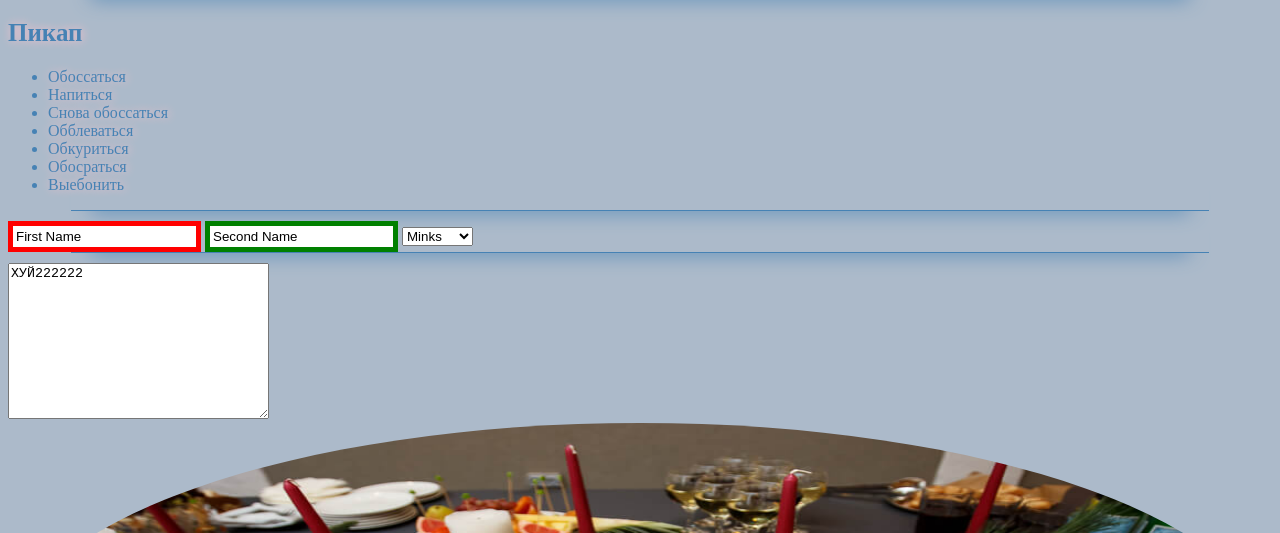
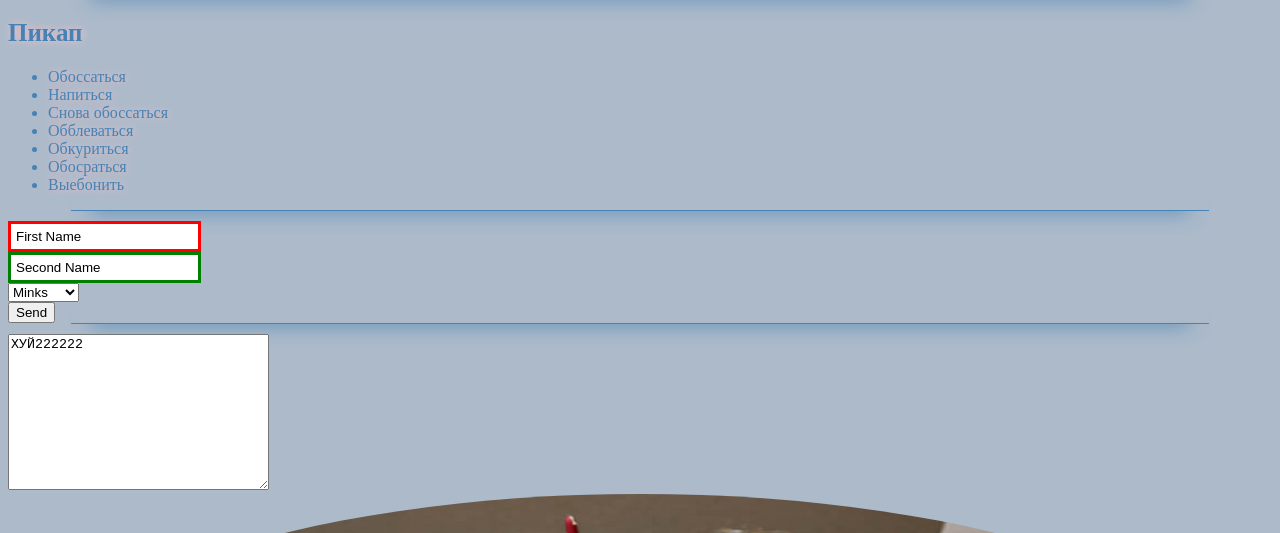
Before and after one commit to itkosobokov/catering3, a plain HTML site: page catering3/index.html in a window 1280 px wide. Shown: the part 267-800 px from the top of the page. Drawn offline with Linux system fonts and the light colour scheme.

Commit message:
доделал кнопку

```diff
--- a/catering3/css/style.css
+++ b/catering3/css/style.css
@@ -100,13 +100,13 @@ img {
 }
 
 .input-green {
-	border: green 5px solid;
-	padding: 3px;
+	border: green 3px solid;
+	padding: 5px;
 }
 
 .input-red {
-	border: red 5px solid;
-	padding: 3px;
+	border: red 3px solid;
+	padding: 5px;
 }
 
 .clockclass {
--- a/catering3/index.html
+++ b/catering3/index.html
@@ -32,17 +32,19 @@
 		<li>Выебонить</li>
 	</ul>
 	<hr>
-	<input value="First Name" id="fname" class="input-green" />
-	<input value="Second Name" id="sname" class="input-green" />
+	<input value="First Name" id="fname" class="input-green" /> <br>
+	<input value="Second Name" id="sname" class="input-green" /> <br>
 
 	<select id="cities">
 		<option>Moscow</option>
-		<option selected='selected'>Minks</option>
+		<option selected='selected'>Minks</option> <br>
 		<option>Kiev</option>
 	</select>
+	<br>
 
+	<button id = "sendButtun">Send</button>
 
-
+<br>
 	<hr>
 	<textarea name="" id="hobbies" cols="30" rows="10">My Hobby</textarea>
 	<img src="images\index\furshet_img-1.jpg" alt="Накрытый стол">
@@ -69,6 +71,7 @@
 		</div>
 	  </div>
 	  <script src="js/clock.js"></script>
+	  <script src="js/listeners.js"></script>
 </body>
 
 </html>
--- /dev/null
+++ b/catering3/js/listeners.js
@@ -0,0 +1,24 @@
+
+// function aaddMessage() {
+//     var alertAlarm1 = "МЕНЯЕМ1";
+// 		window.alert(alertAlarm1);
+// }
+// function aaddMessage() {
+//     console.log("fafafafw");
+// }
+
+// var sendButton = document.getElementById("sendButton");
+
+// sendButton.addEventListener('click', aaddMessage);
+
+// function aaddMessage() {
+//     console.log.out("fafafafw");
+// }
+
+function aaddMessage() {
+    console.log("fafafafw");
+}
+
+var sendButton = window.getElementById("sendButton");
+
+sendButton.addEventListener('click', aaddMessage);
```
